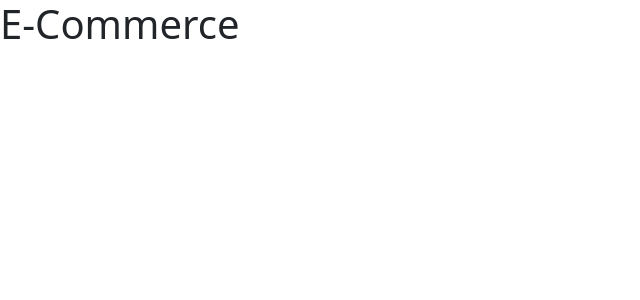
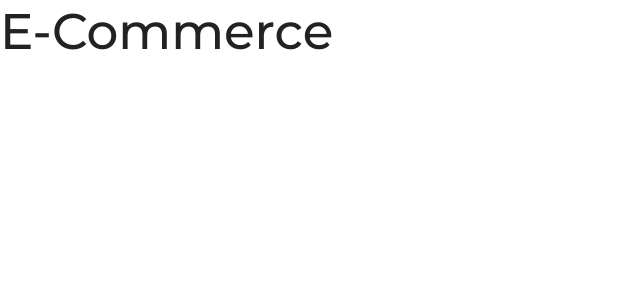
Before and after one commit to KvJellyBean/e-commerce, an Angular app: page / in a window 1280 px wide. Shown: the top 300 px of the page, without its empty margins (0-640 px from the left). Built offline with nearby package versions, Linux system fonts and the light colour scheme.

Commit message:
feat(style): add main style for texts

```diff
--- a/src/styles.css
+++ b/src/styles.css
@@ -1,3 +1,5 @@
+@import url("https://fonts.googleapis.com/css2?family=Montserrat:ital,wght@0,100..900;1,100..900&family=Poppins:ital,wght@0,200;0,300;0,400;0,500;0,600;0,700;0,800;0,900;1,200;1,300;1,400;1,500;1,600;1,700;1,800;1,900&display=swap");
+
 *,
 *::after,
 *::before {
@@ -5,3 +7,44 @@
   padding: 0;
   box-sizing: border-box;
 }
+
+body {
+  font-family: "Montserrat", "Franklin Gothic Medium", Arial, sans-serif;
+  text-rendering: optimizeLegibility !important;
+  width: 100%;
+}
+
+body,
+html {
+  overflow-x: hidden;
+}
+
+h1 {
+  font-size: 50px;
+  line-height: 64px;
+  color: #222;
+}
+
+h2 {
+  font-size: 46px;
+  line-height: 54px;
+  color: #222;
+}
+
+h4 {
+  font-size: 20px;
+  color: #222;
+}
+
+h6 {
+  font-size: 12px;
+  font-weight: 700;
+}
+
+.section-p1 {
+  padding: 40px 80px;
+}
+
+.sectoin-m1 {
+  margin: 40px 0;
+}
```
